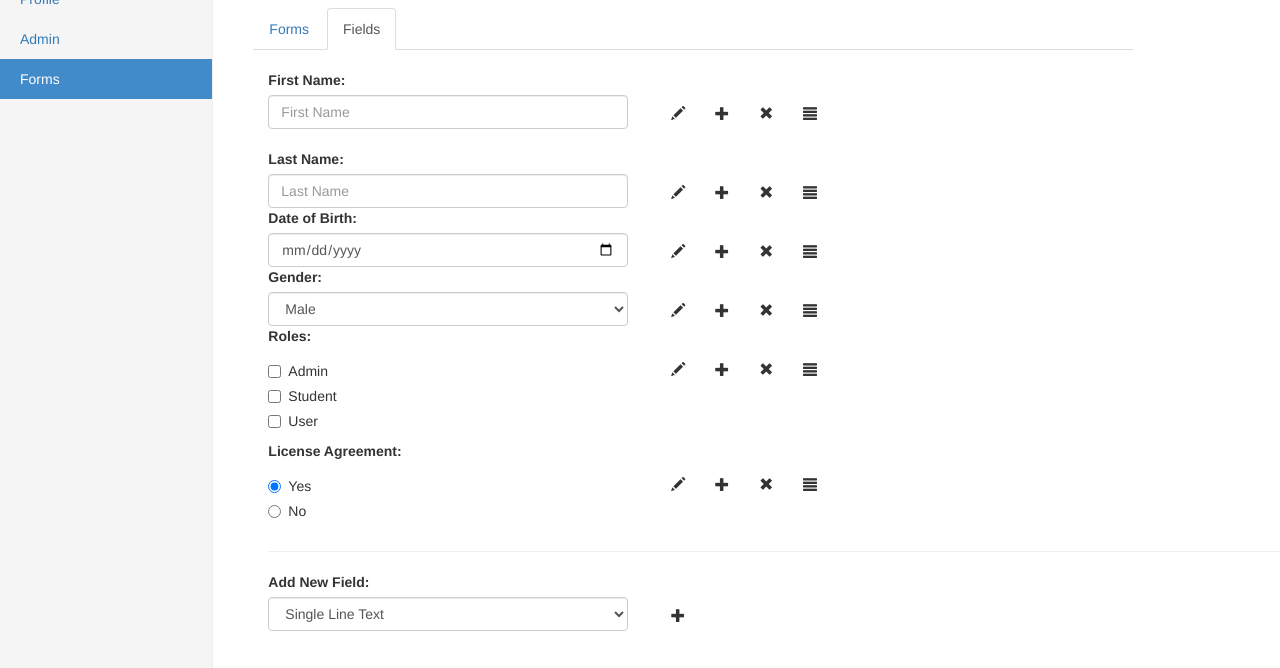
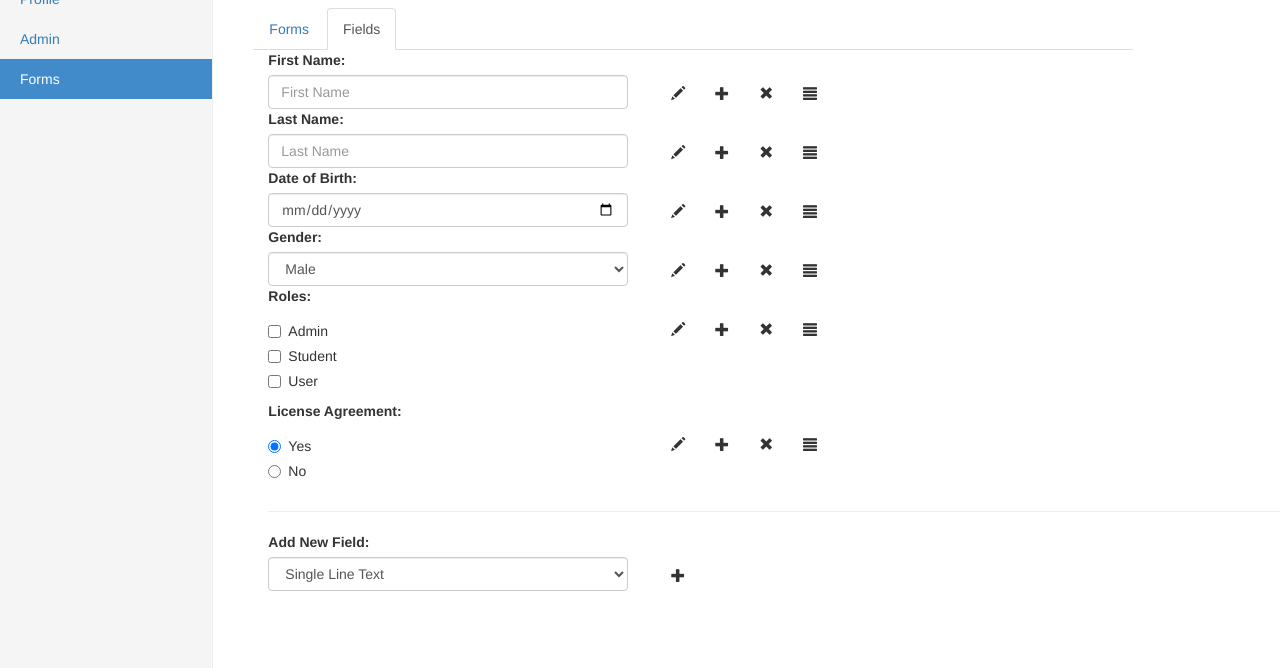
Before and after one commit to bharathdn/MEAN-Stack-Project, a website: page public/assignment/form-fields.html in a window 1280 px wide. Shown: the part 132-800 px from the top of the page. Drawn offline with nearby package versions, Linux system fonts and the light colour scheme.

Commit message:
hw2 final submission

```diff
--- a/public/assignment/form-fields.html
+++ b/public/assignment/form-fields.html
@@ -44,7 +44,7 @@
 				</ul>
 
 				<div class = "form-group container">
-					<br>
+
 					<div class="row">
 						<div class="col-xs-4">
 						<label for="fname" class="control-label">First Name:</label>
@@ -61,7 +61,7 @@
 							<scan class="glyphicon glyphicon-align-justify btn"></scan>
 						</div>
 					</div>
-					<br>
+
 					<div class="row">
 						<div class="col-xs-4">
 						<label for="lname" class="control-label">Last Name:</label>
@@ -101,6 +101,7 @@
 						<label for="gender" class="control-label">Gender:</label>
 						</div>
 					</div>
+
 					<div class="row">
 						<div class="col-xs-4">
 							<select class="form-control" type="text" name="gender" id="gender">
@@ -187,7 +188,7 @@
 								<option value="paragraphtext">Paragraph Text Field</option>
 							</select>
 						</div>
-						<div class="col-xs-4">
+						<div class="col-xs-3">
 							<scan class="glyphicon glyphicon-plus btn"></scan>
 						</div>
 					</div>
```
Also changed, not shown: public/assignment/admin.html (+1 -1 lines).
